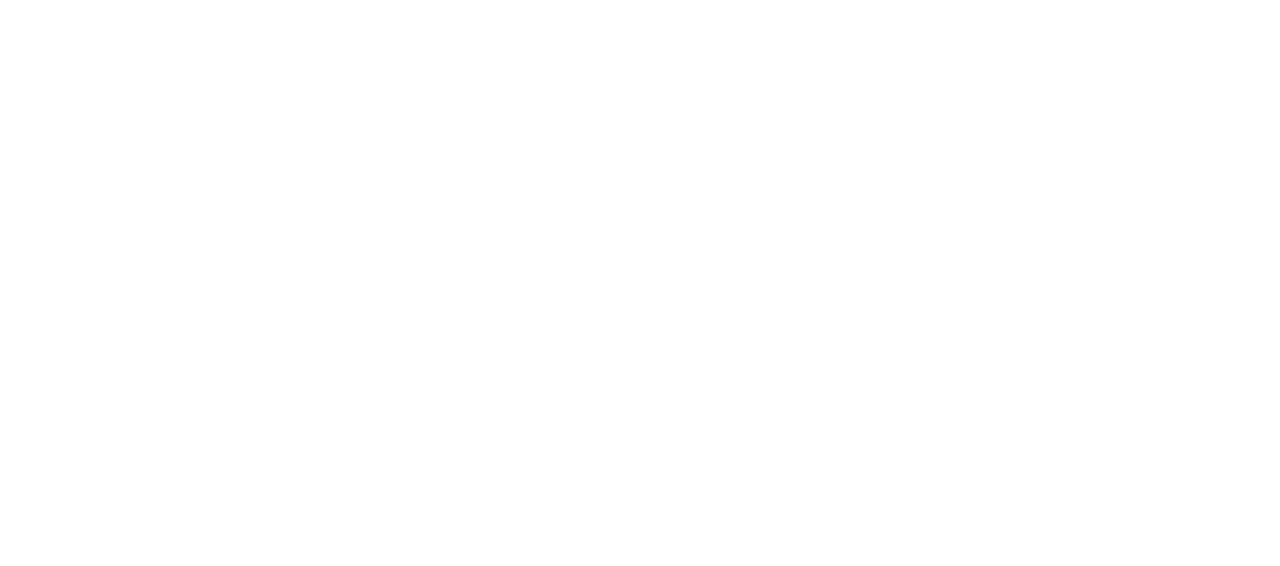
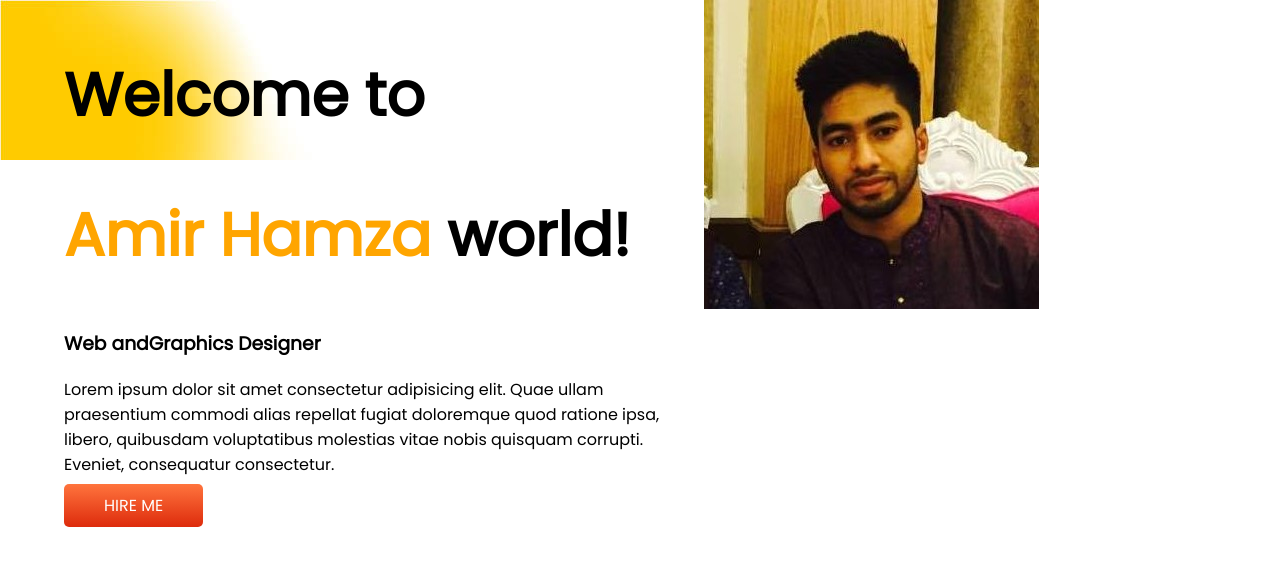
Before and after one commit to ProAmir/developer-portfolio, a plain HTML site: page index.html in a window 1280 px wide. Drawn offline with Linux system fonts and the light colour scheme.

Commit message:
top banner added

```diff
--- a/index.html
+++ b/index.html
@@ -5,9 +5,23 @@
     <meta http-equiv="X-UA-Compatible" content="IE=edge">
     <meta name="viewport" content="width=device-width, initial-scale=1.0">
     <title>Amir Portfolio</title>
+    <link rel="preconnect" href="https://fonts.googleapis.com">
+    <link rel="preconnect" href="https://fonts.gstatic.com" crossorigin>
+    <link href="https://fonts.googleapis.com/css2?family=Open+Sans:ital,wght@1,600&family=Poppins&display=swap" rel="stylesheet">
     <link rel="stylesheet" href="style.css">
 </head>
 <body>
-
+    <section class="top-banner">
+        <div class="half-width">
+            <h1>Welcome to</h1>
+            <h1> <span class="myName">Amir Hamza</span> world!</h1>
+            <h3>Web andGraphics Designer</h3>
+            <p>Lorem ipsum dolor sit amet consectetur adipisicing elit. Quae ullam praesentium commodi alias repellat fugiat doloremque quod ratione ipsa, libero, quibusdam voluptatibus molestias vitae nobis quisquam corrupti. Eveniet, consequatur consectetur.</p>
+            <a class="hire-me-button" target="_blank" href="https://www.behance.net/proamir0">HIRE ME</a>
+        </div>
+        <div>
+            <img  src="images/amir.jpg" alt="amir">
+        </div>
+    </section>
 </body>
 </html>
--- a/style.css
+++ b/style.css
@@ -0,0 +1,37 @@
+body {
+    margin: 0%;
+    font-family: 'Open Sans', sans-serif;
+font-family: 'Poppins', sans-serif;
+}
+h1{
+    font-size: 60px;
+}
+.myName {
+    color: orange;
+}
+#hire-me{
+    color: red;
+}
+section {
+    display: flex;
+}
+.half-width{
+    width: 50%;
+    padding-left: 5%;
+}
+.half-width img{
+    width: 100%;
+}
+.hire-me-button{
+    text-decoration: none;
+    background-image: linear-gradient(hsl(17, 100%, 62%), rgb(221, 43, 12));
+    padding: 10px 40px;
+    color: white;
+    font-weight: 700px;
+    border-radius:5px ;
+}
+.top-banner {
+    background-image: url(images/bg1.jpg);
+    background-repeat: no-repeat;
+
+}
```
Also changed, not shown: images/amir.jpg (added), images/bg1.jpg (added).
